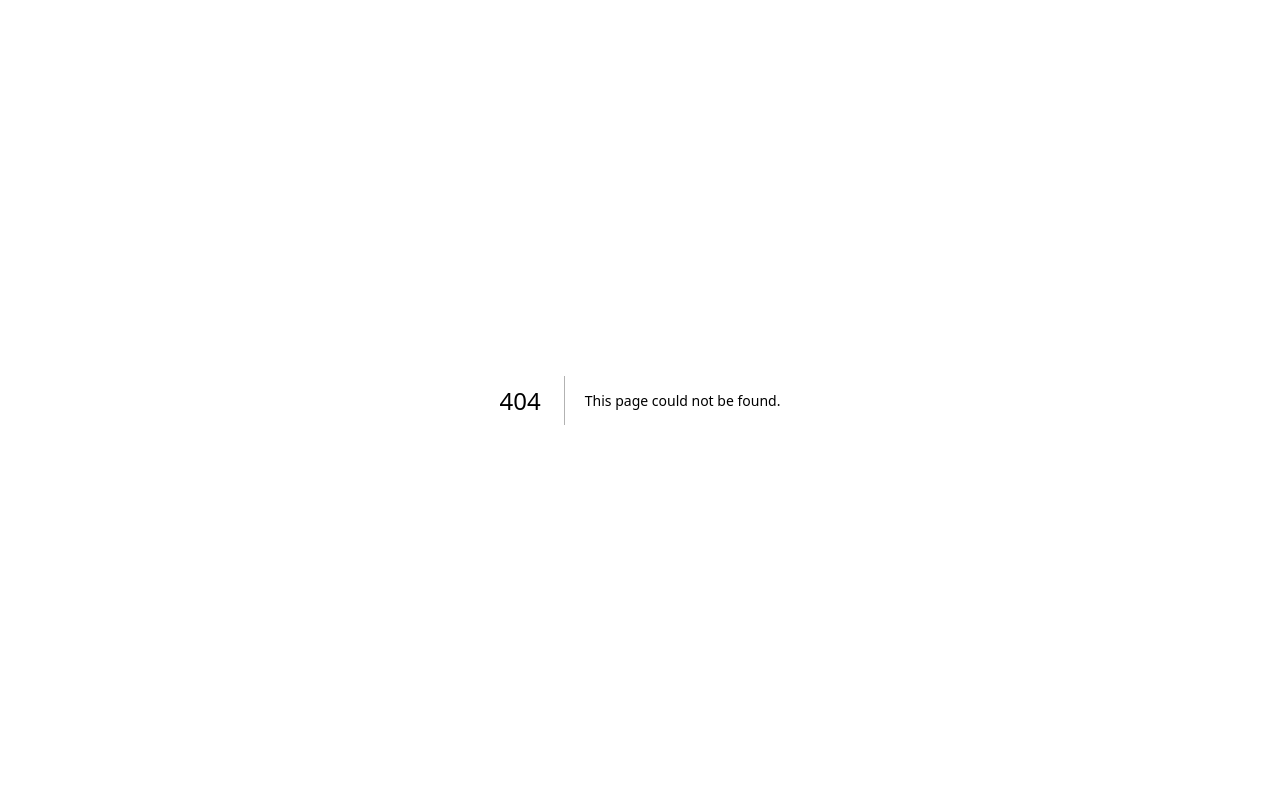
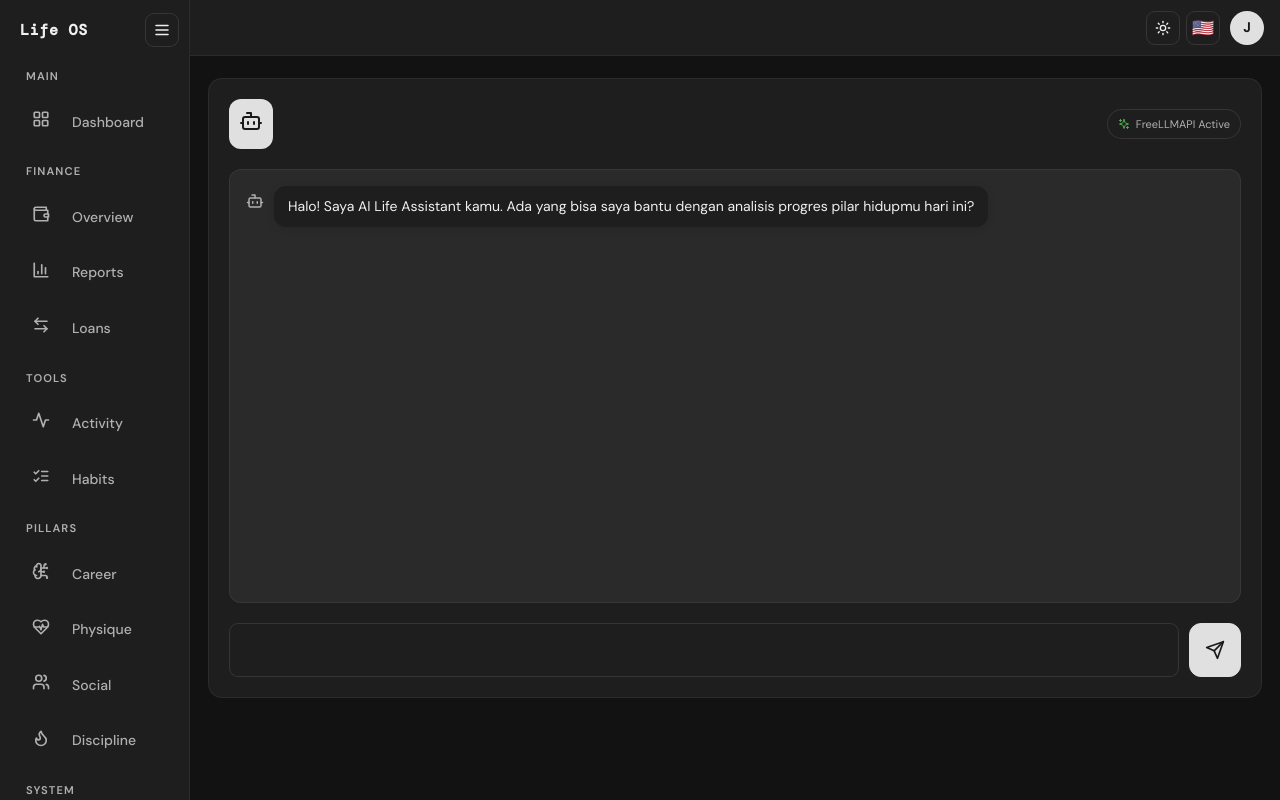
Before and after one commit to josephmolanaa/Life-OS, a Next.js app: page /ai in a window 1280 px wide. Before the commit this address had no page. Built offline with nearby package versions, Linux system fonts and the light colour scheme; a web font is replaced by a local one.

Commit message:
feat: add AI endpoint and page

```diff
--- /dev/null
+++ b/src/app/ai/page.tsx
@@ -0,0 +1,127 @@
+"use client";
+
+import { useState, useEffect } from 'react';
+import { Shell } from '@/components/finance/layout';
+import { Bot, Send, User, Sparkles } from 'lucide-react';
+import { getLang, copy, type Lang, type Translation } from '@/lib/i18n';
+
+export default function AiPage() {
+  const [lang, setLang] = useState<Lang>('en');
+  const [t, setT] = useState<Translation>(copy.en);
+  const [messages, setMessages] = useState<{ role: 'user' | 'assistant'; content: string }[]>([
+    { role: 'assistant', content: 'Halo! Saya AI Life Assistant kamu. Ada yang bisa saya bantu dengan analisis progres pilar hidupmu hari ini?' }
+  ]);
+  const [inputMessage, setInputMessage] = useState('');
+  const [isAiThinking, setIsAiThinking] = useState(false);
+
+  useEffect(() => {
+    getLang().then(l => {
+      setLang(l);
+      setT(copy[l]);
+    });
+  }, []);
+
+  const handleSendMessage = async (e: React.FormEvent) => {
+    e.preventDefault();
+    if (!inputMessage.trim() || isAiThinking) return;
+
+    const userText = inputMessage;
+    setInputMessage('');
+    const newMessages = [...messages, { role: 'user' as const, content: userText }];
+    setMessages(newMessages);
+    setIsAiThinking(true);
+
+    try {
+      const res = await fetch('/api/ai', {
+        method: 'POST',
+        headers: { 'Content-Type': 'application/json' },
+        body: JSON.stringify({
+          messages: newMessages,
+          context: "User is on a dedicated AI support page. They want a deep dive into their Life OS data."
+        })
+      });
+
+      if (res.ok) {
+        const reply = await res.json();
+        setMessages([...newMessages, reply]);
+      } else {
+        setMessages([...newMessages, { role: 'assistant', content: 'Format respons AI terhubung. Silakan masukkan token FreeLLMAPI di `.env.local`.' }]);
+      }
+    } catch {
+      setMessages([...newMessages, { role: 'assistant', content: 'Sistem AI sedang offline. Silakan coba beberapa saat lagi.' }]);
+    } finally {
+      setIsAiThinking(false);
+    }
+  };
+
+  return (
+    <Shell title={t.aiAssistant} quickFab={false}>
+      <div className="card" style={{ display: 'flex', flexDirection: 'column', gap: '20px', minHeight: 'calc(100vh - 180px)' }}>
+        <div style={{ display: 'flex', alignItems: 'center', justifyContent: 'space-between' }}>
+          <div style={{ display: 'flex', alignItems: 'center', gap: '10px' }}>
+            <div style={{ background: 'var(--accent)', color: 'var(--accentText)', padding: '10px', borderRadius: '12px' }}>
+              <Bot size={24} />
+            </div>
+            <div>
+              <h2 style={{ margin: 0, fontSize: '18px', fontWeight: 700 }}>{t.aiAssistant}</h2>
+              <small className="muted">{t.aiMemoryNote}</small>
+            </div>
+          </div>
+          <span className="pill" style={{ fontSize: '11px', display: 'flex', alignItems: 'center', gap: '6px' }}>
+            <Sparkles size={12} className="positive" /> FreeLLMAPI Active
+          </span>
+        </div>
+
+        <div style={{
+          flex: 1,
+          overflowY: 'auto',
+          display: 'flex',
+          flexDirection: 'column',
+          gap: '12px',
+          background: 'var(--surface2)',
+          padding: '16px',
+          borderRadius: '12px',
+          border: '1px solid var(--border2)'
+        }}>
+          {messages.map((m, idx) => (
+            <div key={idx} style={{ display: 'flex', gap: '10px', alignItems: 'flex-start', alignSelf: m.role === 'user' ? 'flex-end' : 'flex-start', maxWidth: '85%' }}>
+              {m.role === 'assistant' && <Bot size={18} style={{ marginTop: '6px' }} className="muted" />}
+              <div style={{
+                background: m.role === 'user' ? 'var(--accent)' : 'var(--surface)',
+                color: m.role === 'user' ? 'var(--accentText)' : 'var(--text)',
+                padding: '10px 14px',
+                borderRadius: '12px',
+                fontSize: '14px',
+                lineHeight: '1.5',
+                boxShadow: '0 2px 8px rgba(0,0,0,0.1)'
+              }}>
+                {m.content}
+              </div>
+              {m.role === 'user' && <User size={18} style={{ marginTop: '6px' }} className="muted" />}
+            </div>
+          ))}
+          {isAiThinking && (
+            <div style={{ display: 'flex', gap: '8px', alignItems: 'center' }} className="muted">
+              <Bot size={16} className="animate-spin" />
+              <small style={{ fontStyle: 'italic' }}>AI sedang menganalisis data...</small>
+            </div>
+          )}
+        </div>
+
+        <form onSubmit={handleSendMessage} style={{ display: 'flex', gap: '10px' }}>
+          <input
+            type="text"
+            className="input"
+            style={{ padding: '14px 18px', fontSize: '14px' }}
+            placeholder={t.aiPlaceholder}
+            value={inputMessage}
+            onChange={(e) => setInputMessage(e.target.value)}
+          />
+          <button className="btn" type="submit" disabled={isAiThinking} style={{ width: '54px', height: '54px', borderRadius: '12px' }}>
+            <Send size={20} />
+          </button>
+        </form>
+      </div>
+    </Shell>
+  );
+}
--- /dev/null
+++ b/src/app/api/ai/route.ts
@@ -0,0 +1,25 @@
+import { NextResponse } from 'next/server';
+
+export async function POST(request: Request) {
+  const { messages, context } = await request.json();
+
+  // FreeLLMAPI endpoint mock, replace with actual FreeLLMAPI endpoint/key
+  const API_KEY = process.env.FREE_LLM_API_KEY;
+  if (!API_KEY) return NextResponse.json({ error: 'AI API Key not set' }, { status: 500 });
+
+  // Example LLM request structure
+  const response = await fetch('https://api.freellmapi.com/v1/chat/completions', {
+    method: 'POST',
+    headers: { 'Content-Type': 'application/json', 'Authorization': `Bearer ${API_KEY}` },
+    body: JSON.stringify({
+      model: 'gpt-4o',
+      messages: [
+        { role: 'system', content: `You are an AI assistant for a Personal Command Center (Life OS). Here is the project/user context: ${JSON.stringify(context)}. Use this to provide personalized insights.` },
+        ...messages
+      ]
+    })
+  });
+
+  const data = await response.json();
+  return NextResponse.json(data.choices[0].message);
+}
```
